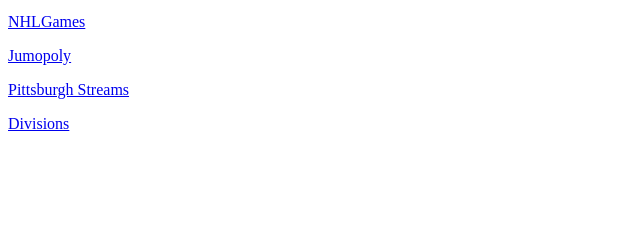
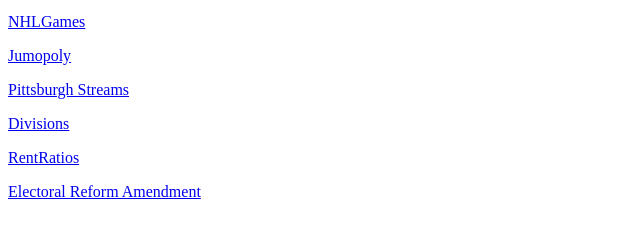
Before and after one commit to briwolfe/briwolfe.github.io, a plain HTML site: page index.html in a window 1280 px wide. Shown: the part 101-336 px from the top of the page, without its empty margins (0-640 px from the left). Drawn offline with Linux system fonts and the light colour scheme.

Commit message:
Add RentRatios and ERA to index.html and add tablefilter License

```diff
--- a/index.html
+++ b/index.html
@@ -11,6 +11,10 @@
 <a href="PittsburghStream\PittsburghStream.html">Pittsburgh Streams</a>
 </p><p>
 <a href="Divisions\Divisions.html">Divisions</a>
+</p><p>
+<a href="RentRatios\RentRatios.html">RentRatios</a>
+</p><p>
+<a href="ElectoralReformAmendment\ElectoralReformAmendment.html">Electoral Reform Amendment</a>
 </p>
 </body>
 </html>
```
Also changed, not shown: RentRatios/tablefilter/License.txt (added).
